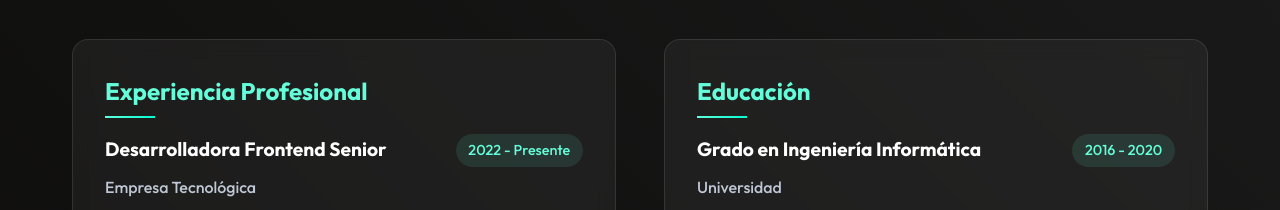
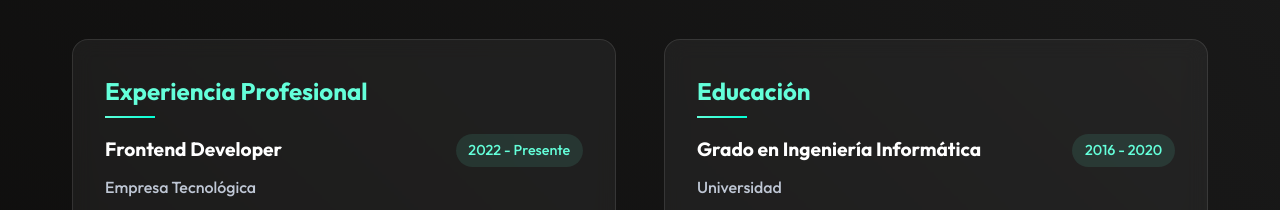
Before and after one commit to Patriciaddc80/MY-PORTFOLIO, a website: page index.html in a window 1280 px wide. Shown: the part 3700-3910 px from the top of the page. Drawn offline with Linux system fonts and the light colour scheme.

```diff
--- a/index.html
+++ b/index.html
@@ -356,7 +356,7 @@
                     <h3 class="resume-subtitle">Experiencia Profesional</h3>
                     <div class="resume-item">
                         <div class="resume-item-header">
-                            <h4>Desarrolladora Frontend Senior</h4>
+                            <h4>Frontend Developer</h4>
                             <span class="resume-date">2022 - Presente</span>
                         </div>
                         <p class="resume-company">Empresa Tecnológica</p>
```
